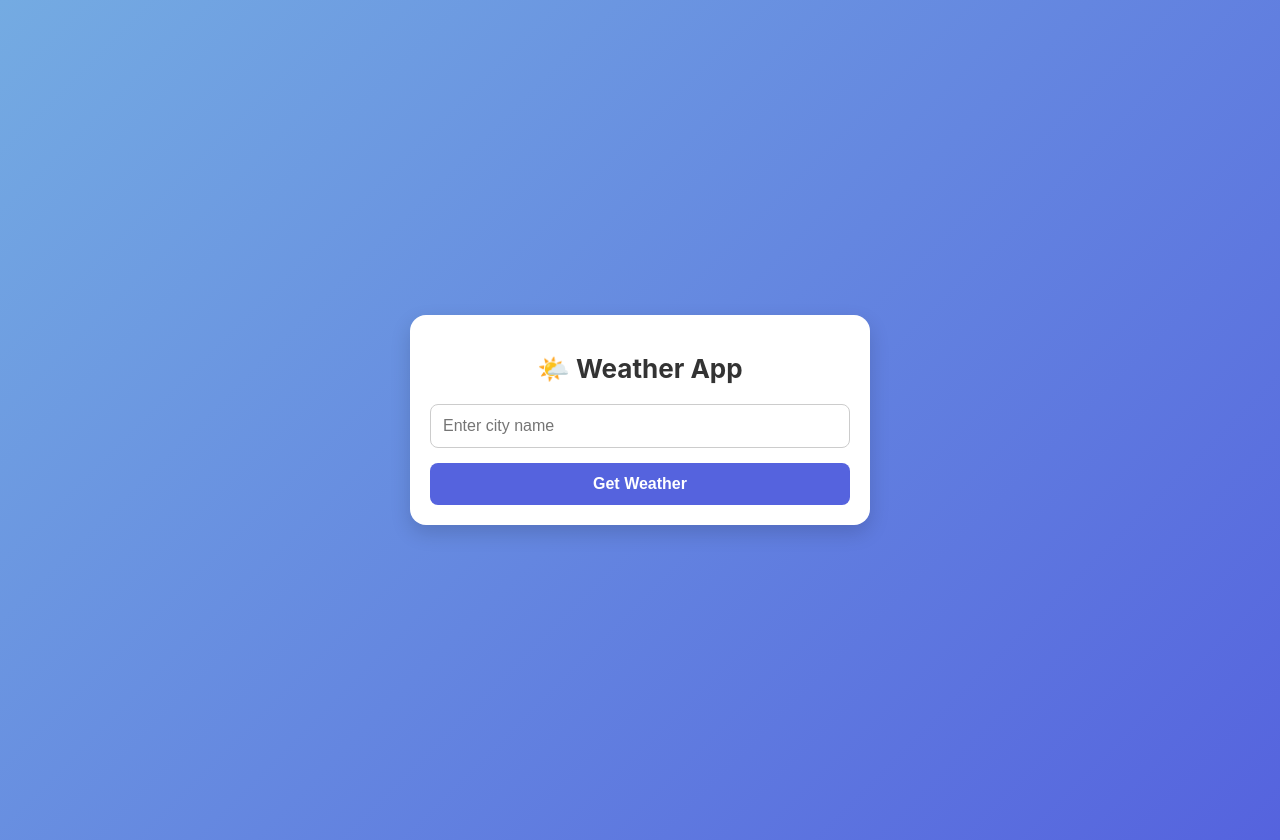
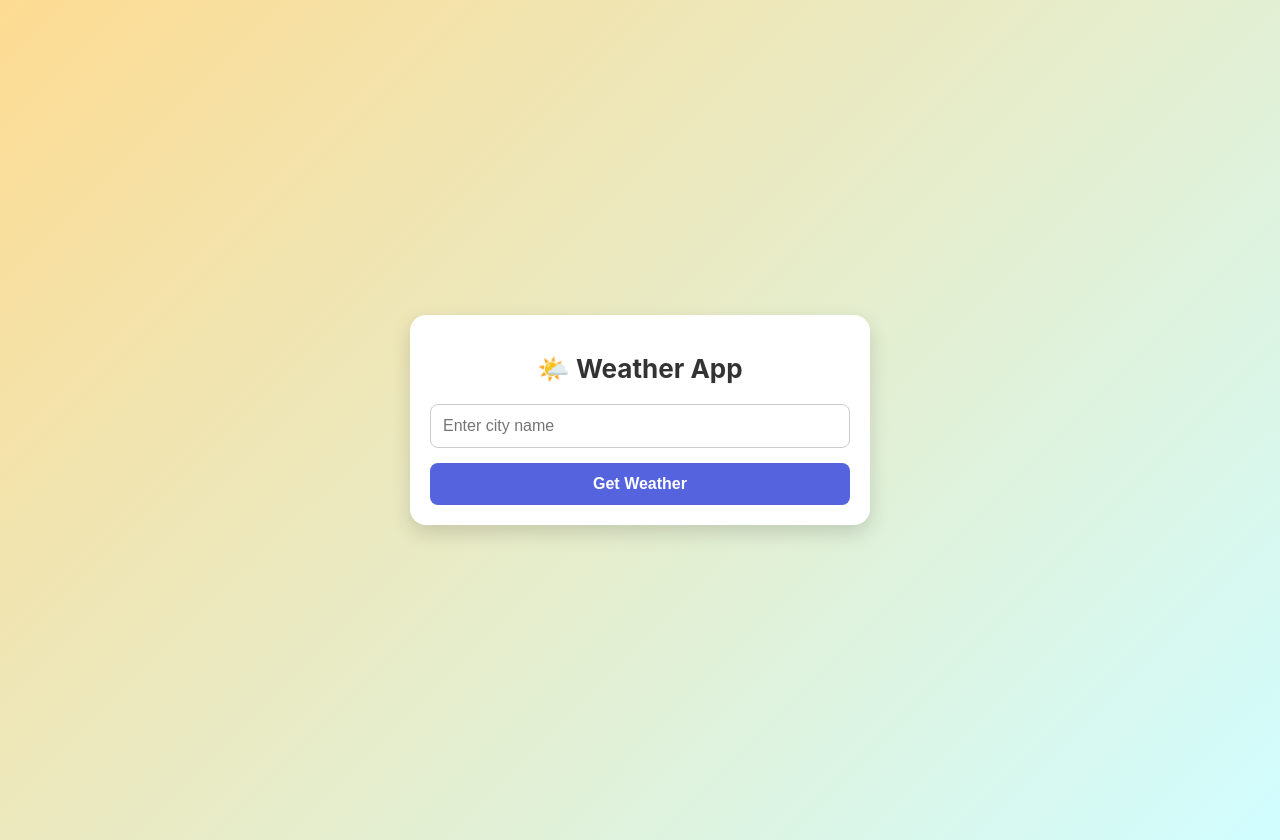
Before and after one commit to Amozhgar99/Weather-App, a React (Create React App) app: page / in a window 1280 px wide. Built offline with nearby package versions, Linux system fonts and the light colour scheme.

Commit message:
"added some animation"

```diff
--- a/src/App.tsx
+++ b/src/App.tsx
@@ -1,5 +1,6 @@
 import axios from "axios";
-import { useState } from "react";
+import { useState, useEffect } from "react";
+import "./WeatherApp.css";
 
 export default function WeatherApp() {
   const [city, setCity] = useState("");
@@ -7,9 +8,9 @@ export default function WeatherApp() {
   const [loading, setLoading] = useState(false);
   const [error, setError] = useState("");
   const [suggestions, setSuggestions] = useState<any[]>([]);
+  const [bgClass, setBgClass] = useState("sunny");
 
-  const API_KEY =
-    process.env.REACT_APP_WEATHER_API_KEY;
+  const API_KEY = process.env.REACT_APP_WEATHER_API_KEY;
 
   const fetchSuggestions = async (query: string) => {
     if (!query.trim()) {
@@ -41,9 +42,18 @@ export default function WeatherApp() {
       const response = await axios.get(
         `https://api.weatherapi.com/v1/current.json?key=${API_KEY}&q=${query}`
       );
-      setWeather(response.data);
-      setCity(response.data.location.name);
+      const newWeather = response.data;
+      setWeather(newWeather);
+      setCity(newWeather.location.name);
       setSuggestions([]);
+
+      const condition = newWeather.current.condition.text.toLowerCase();
+      const isNight = newWeather.current.is_day === 0;
+
+      if (isNight) setBgClass("night");
+      else if (condition.includes("rain")) setBgClass("rainy");
+      else if (condition.includes("cloud")) setBgClass("cloudy");
+      else setBgClass("sunny");
     } catch {
       setError("City not found. Please try again.");
     } finally {
@@ -52,16 +62,10 @@ export default function WeatherApp() {
   };
 
   return (
-    <div
-      style={{
-        minHeight: "100vh",
-        display: "flex",
-        alignItems: "center",
-        justifyContent: "center",
-        background: "linear-gradient(135deg, #74ABE2, #5563DE)",
-        padding: "20px",
-      }}
-    >
+    <div className="weather-app-container">
+      <div className={`weather-app-background ${bgClass}`} />
+
+      <div className="weather-app-content">
         <div
           style={{
             backgroundColor: "#fff",
@@ -255,17 +259,6 @@ export default function WeatherApp() {
                   gap: "10px",
                 }}
               >
-  <style>
-    {`
-      @media (min-width: 600px) {
-        .weather-details {
-          grid-template-columns: 1fr 1fr !important;
-        }
-      }
-    `}
-  </style>
-
-  <div className="weather-details" style={{ display: "contents" }}>
                 <p>
                   <strong>🌡️ Feels Like:</strong> {weather.current.feelslike_c}°C
                 </p>
@@ -280,9 +273,8 @@ export default function WeatherApp() {
                 </p>
               </div>
             </div>
-
+          )}
         </div>
-        )}
       </div>
     </div>
   );
--- /dev/null
+++ b/src/WeatherApp.css
@@ -0,0 +1,44 @@
+.weather-app-container {
+  position: relative;
+  overflow: hidden;
+  min-height: 100vh;
+}
+
+.weather-app-background {
+  position: absolute;
+  top: 0;
+  left: 0;
+  height: 100%;
+  width: 100%;
+  z-index: 0;
+  transition: background 0.6s ease-in-out;
+}
+
+.weather-app-content {
+  position: relative;
+  z-index: 1;
+  padding: 20px;
+  display: flex;
+  justify-content: center;
+  align-items: center;
+  min-height: 100vh;
+}
+
+.sunny {
+  background: linear-gradient(135deg, #fddb92 0%, #d1fdff 100%);
+}
+
+.cloudy {
+  background: linear-gradient(135deg, #bdc3c7 0%, #2c3e50 100%);
+}
+
+.rainy {
+  background: linear-gradient(135deg, #667db6 0%, #0082c8 50%, #2c5364 100%);
+}
+
+.night {
+  background: linear-gradient(135deg, #141e30 0%, #243b55 100%);
+}
+.snowy {
+  background: linear-gradient(135deg, #e0eafc 0%, #cfdef3 100%);
+}
```
Also changed, not shown: src/App.css (deleted, +0 -38 lines). Lines whose indentation alone changed are shown as unchanged.
